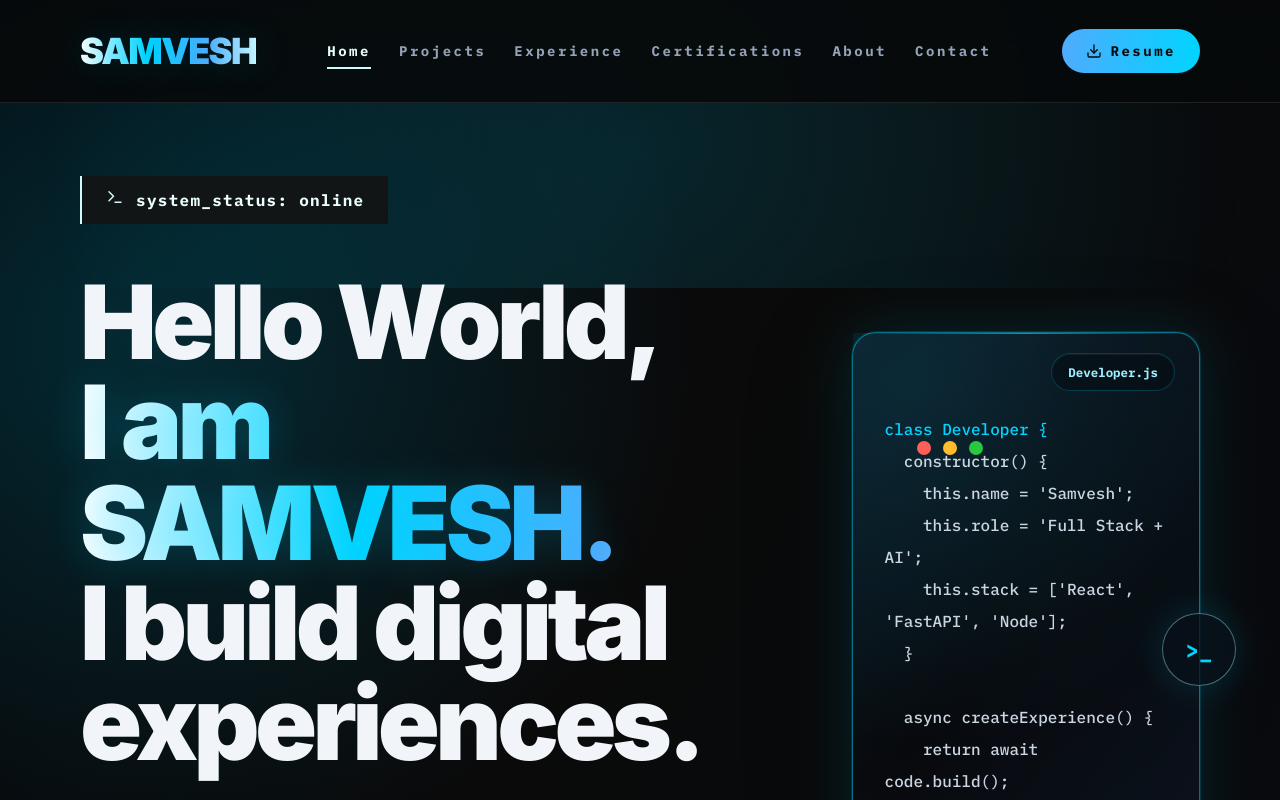
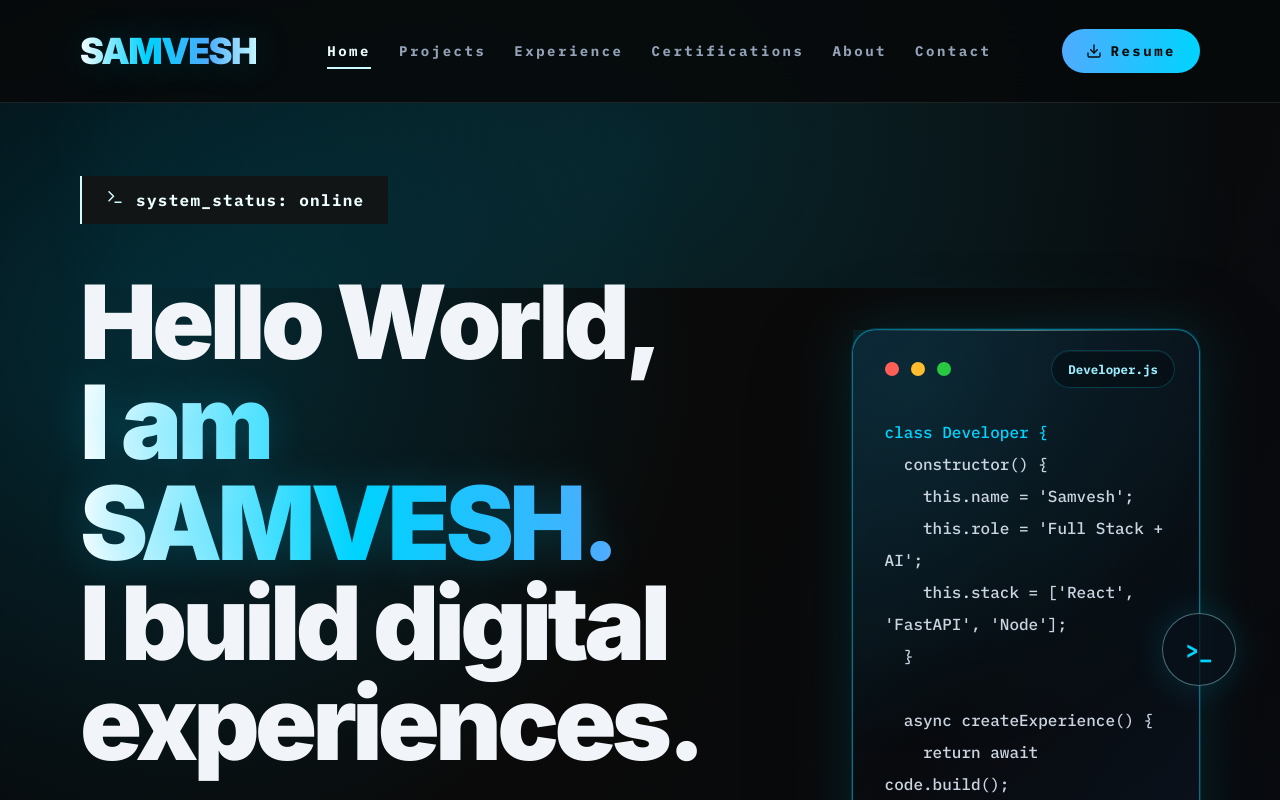
Before and after one commit to Samvesh/portfolio-site, a React (Vite) app: page / in a window 1280 px wide. Shown: the top 800 px of the page. Built offline with nearby package versions, Linux system fonts and the light colour scheme.

Commit message:
Align code card window controls

```diff
--- a/src/pages/Home.jsx
+++ b/src/pages/Home.jsx
@@ -80,8 +80,8 @@ export default function Home() {
           animate={{ opacity: 1, x: 0, rotate: 0 }}
           transition={{ duration: 0.7, delay: 2.7 }}
         >
-          <TiltCard className="hero-code-card panel-hot p-8 pt-20">
-            <div className="absolute left-8 top-7 z-10 flex gap-3">
+          <TiltCard className="hero-code-card panel-hot p-8">
+            <div className="mb-10 flex gap-3">
               <span className="h-3.5 w-3.5 rounded-full bg-[#ff5f57]" />
               <span className="h-3.5 w-3.5 rounded-full bg-[#ffbd2e]" />
               <span className="h-3.5 w-3.5 rounded-full bg-[#28c840]" />
```
